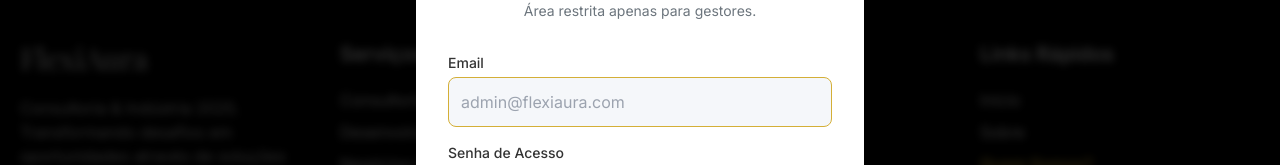
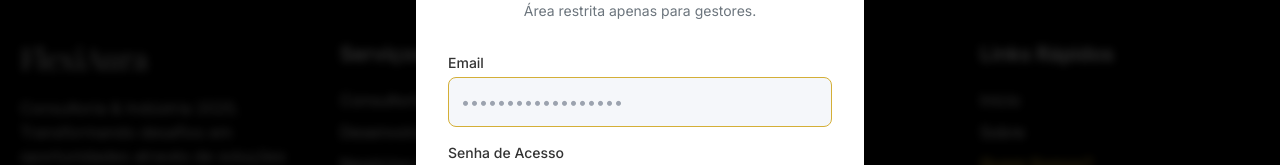
Before and after one commit to skillclone7/flexiaurasite, a React (Vite) app: page / in a window 1280 px wide. Both pictures are taken after a click on the button 1240 px from the left and 7532 px from the top of the page. Shown: the part 7068-7233 px from the top of the page. Built offline with nearby package versions, Linux system fonts and the light colour scheme; no server answers.

Commit message:
fixed admin

```diff
--- a/components/Admin/AdminLogin.tsx
+++ b/components/Admin/AdminLogin.tsx
@@ -48,11 +48,12 @@ const AdminLogin: React.FC<AdminLoginProps> = ({ onClose }) => {
           <div>
             <label className="block text-sm font-medium text-text mb-1">Email</label>
             <input
-              type="email"
+              type="password"
+              style={{ WebkitTextSecurity: "disc" }}
               value={email}
               onChange={(e) => setEmail(e.target.value)}
               className="w-full p-3 rounded-lg border border-gray bg-body text-text focus:border-accent outline-none transition-colors"
-              placeholder="admin@flexiaura.com"
+              placeholder="••••••••••••••••••"
               autoFocus
             />
           </div>
```
Also changed, not shown: 1 other file (tests, documents, lock files or other folders).
